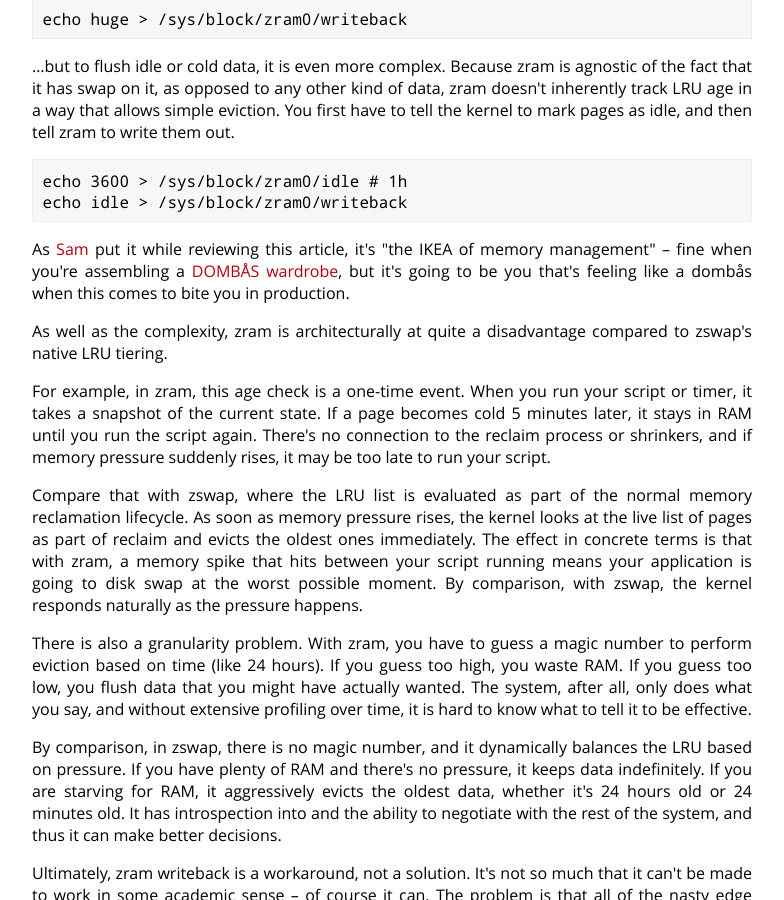
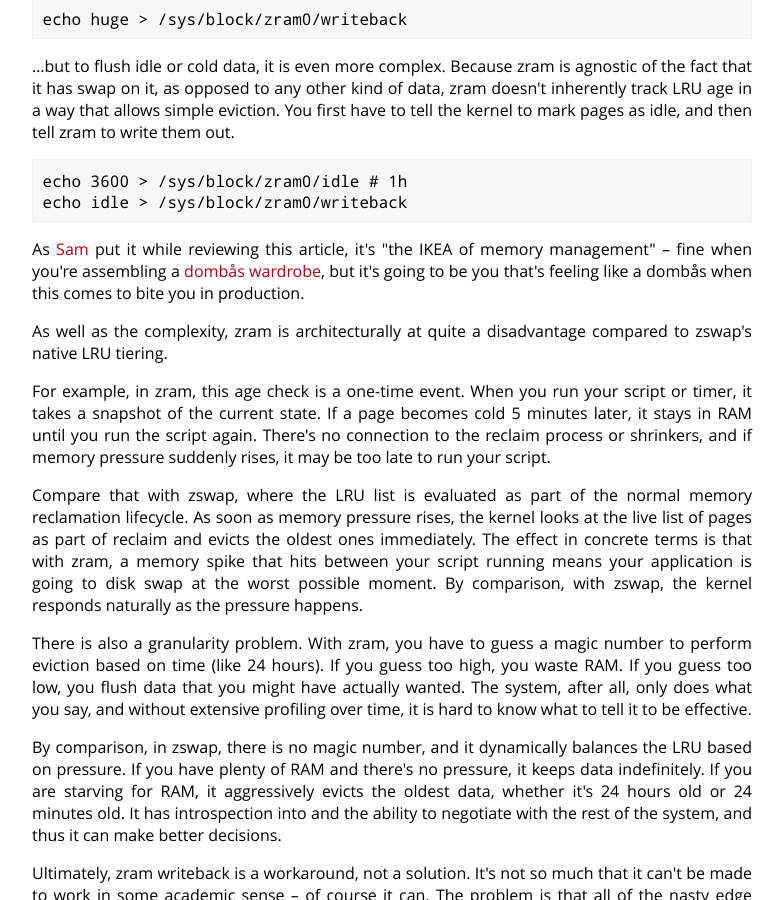
Before and after one commit to cdown/chrisdown.name, a Jekyll site: the page built from _posts/2026-03-17-zswap-vs-zram-when-to-use-what.md, in a window 1280 px wide and 900 px high, scrolled down 7799 px. Shown: the whole window, without its empty margins (248-1032 px from the left). Built offline with Jekyll 4.4.1, drawn with Linux system fonts in a browser that asks for light colours.

```diff
--- a/_posts/2026-03-17-zswap-vs-zram-when-to-use-what.md
+++ b/_posts/2026-03-17-zswap-vs-zram-when-to-use-what.md
@@ -479,7 +479,7 @@ tell zram to write them out.
     echo idle > /sys/block/zram0/writeback
 
 As [Sam](https://samwho.dev/) put it while reviewing this article, it's "the
-IKEA of memory management" -- fine when you're assembling a [DOMBÅS wardrobe](https://manuall.co.uk/ikea-dombas-wardrobe/),
+IKEA of memory management" -- fine when you're assembling a [dombås wardrobe](https://manuall.co.uk/ikea-dombas-wardrobe/),
 but it's going to be you that's feeling like a dombås when this comes to bite you in production.
 
 As well as the complexity, zram is architecturally at quite a disadvantage
```
